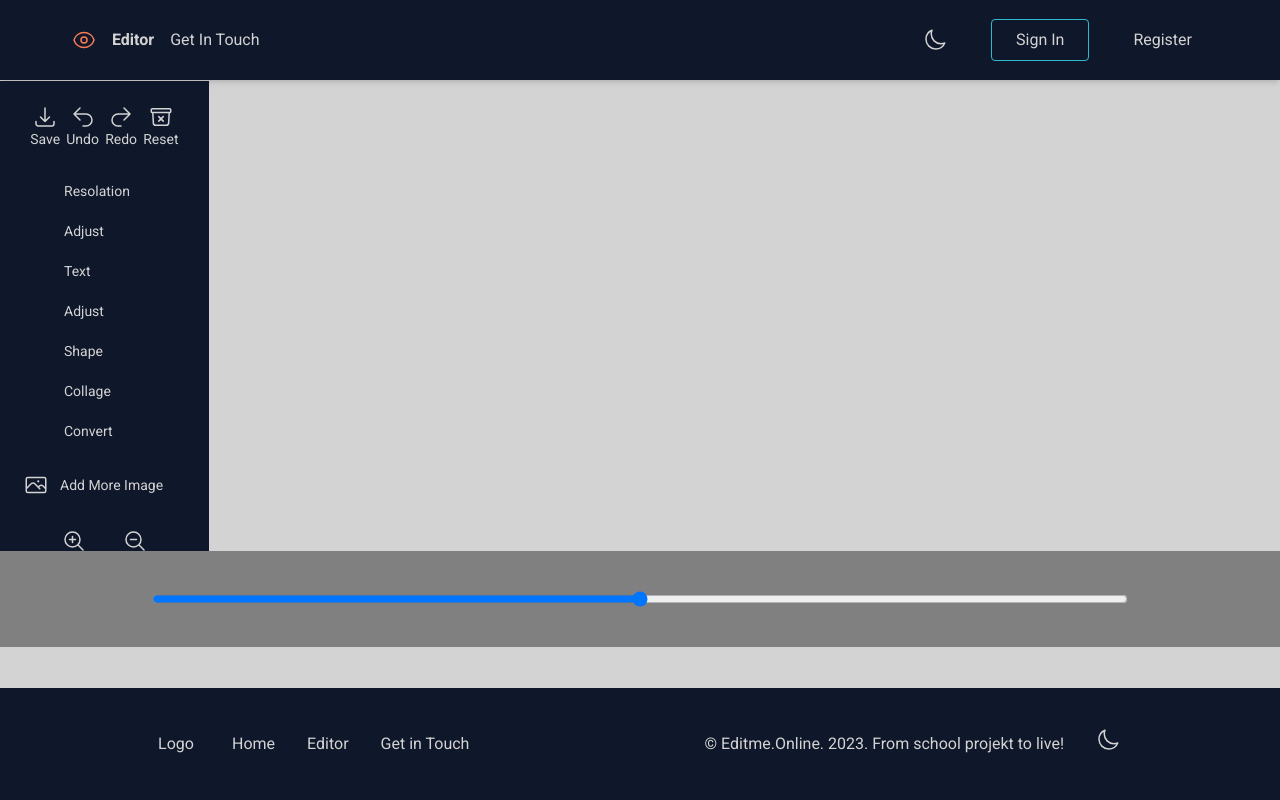
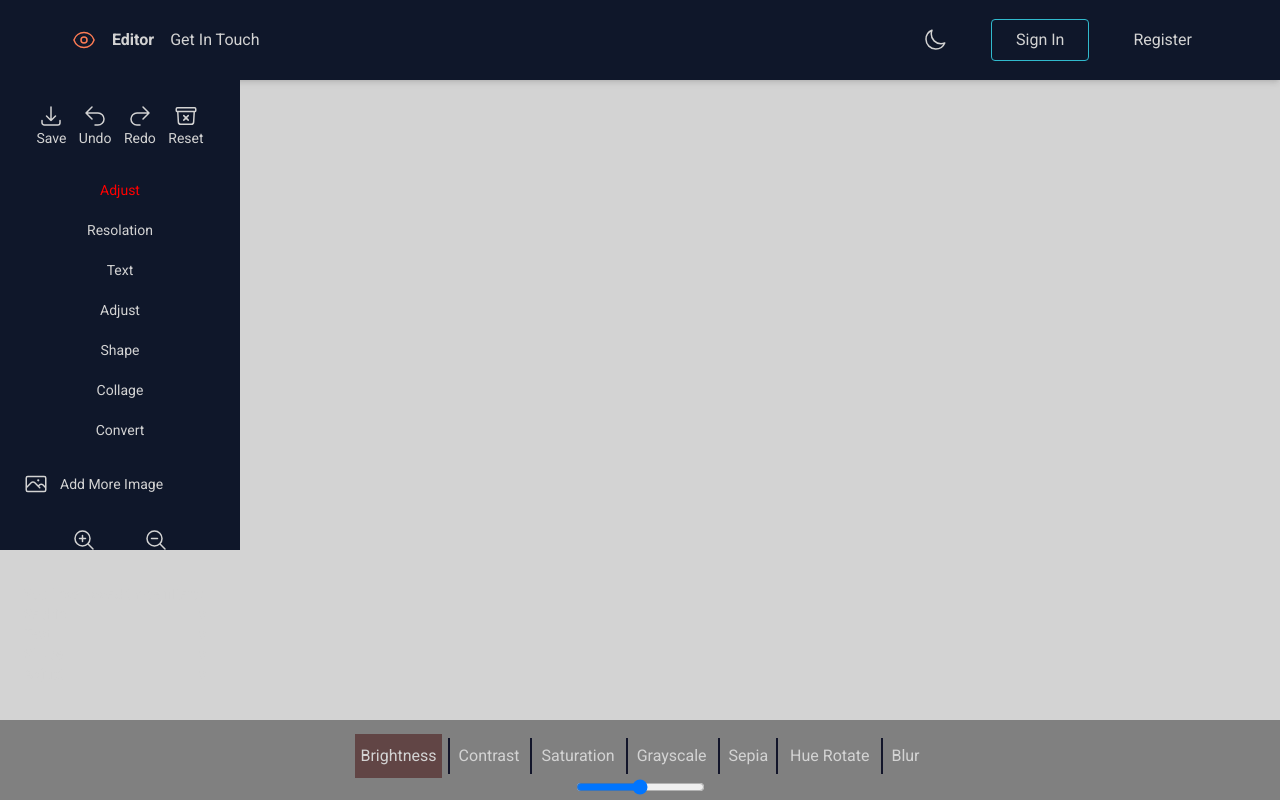
Before and after one commit to ShkelqimC/editme.online, a React (Create React App) app in the folder frontend/: page /edit/1 in a window 1280 px wide. Shown: the top 800 px of the page. Built offline with nearby package versions, Linux system fonts and the light colour scheme.

Commit message:
image restricts to container, does not make it bigger in editor

```diff
--- a/frontend/src/components/AdjustItem.jsx
+++ b/frontend/src/components/AdjustItem.jsx
@@ -1,5 +1,4 @@
 export default function AdjustItem({ item }) {
-  debugger;
   console.log(item, "item");
   return (
     <div>
--- a/frontend/src/components/DragDropImage.jsx
+++ b/frontend/src/components/DragDropImage.jsx
@@ -16,7 +16,6 @@ export function DragDropImage() {
 
   useEffect(() => {
     if (imageUrl !== null) {
-      debugger;
       navigate(`/Edit/${imageData.id}`, {
         state: {
           data: imageData,
@@ -28,7 +27,6 @@ export function DragDropImage() {
   const handleUpload = (event) => {
     const uploadedImage = event.target.files[0];
     const imgUrl = URL.createObjectURL(event.target.files[0]);
-    debugger;
     setImage(uploadedImage);
     setImageUrl(imgUrl);
     setImageData((prevImageData) => {
--- a/frontend/src/components/SideNavbarItem.jsx
+++ b/frontend/src/components/SideNavbarItem.jsx
@@ -1,19 +1,17 @@
-import { Link } from "react-router-dom";
-export default function SideNavbarItem({ item, index, onClick }) {
+export default function SideNavbarItem({ item, index, onClick, active }) {
   return (
-    <Link
-      to={item.path}
-      className={({ isActive }) =>
-        isActive ? "edit-active-state " : "edit-inactive-state"
-      }
+    <button
+      className={`sidebarItem ${active ? "active" : ""}`}
+      // className={({ isActive }) =>
+      //   isActive ? "edit-active-state " : "edit-inactive-state"
+      // }
       key={index}
       onClick={() => {
-        debugger;
         onClick(item);
       }}
     >
       {item.icon}
       {item.name}
-    </Link>
+    </button>
   );
 }
--- a/frontend/src/components/Slider.jsx
+++ b/frontend/src/components/Slider.jsx
@@ -1,9 +1,16 @@
-import React from 'react'
+import React from "react";
 
-export const Slider = () => {
+export const Slider = ({ min, max, value, handleChange, name }) => {
   return (
-    <div className='sliderContainer'>
-      <input type='range' className='slider'/>
+    <div className="sliderContainer">
+      <input
+        type="range"
+        className="slider"
+        min={min}
+        max={max}
+        value={value}
+        onChange={(e) => handleChange(e, name)}
+      />
     </div>
-  )
-}
+  );
+};
--- a/frontend/src/index.css
+++ b/frontend/src/index.css
@@ -69,5 +69,7 @@ body {
   flex-direction: column;
   justify-content: space-between;
   width: 100%;
-
 }
+.sidebarItem.active {
+  color: red;
+}
--- a/frontend/src/pages/Edit/Edit.jsx
+++ b/frontend/src/pages/Edit/Edit.jsx
@@ -1,24 +1,11 @@
 import { useLocation, Link } from "react-router-dom";
-import React, { useState } from "react";
+import React, { useState, useEffect } from "react";
 import SideNavbarItem from "../../components/SideNavbarItem";
 import AdjustItem from "../../components/AdjustItem";
-
-export function Edit(props, { imgUrl }) {
-  let { state } = useLocation();
-  const [imageUrl, setImageUrl] = useState();
-  const [activeSiedbarItem, setActiveSidebarItem] = useState();
-
-  // debugger;
-  console.log(state, "state");
-  console.log(props, "props");
-  console.log(state?.data?.url, "state.data.url");
+import "./edit.css";
+import { Slider } from "../../components/Slider";
 
 const sideNavbar = [
-    {
-      name: "Resolation",
-      path: "#resolation",
-      icon: "",
-    },
   {
     name: "Adjust",
     path: "#adjust",
@@ -97,6 +84,11 @@ export function Edit(props, { imgUrl }) {
     ],
   },
   {
+    name: "Resolation",
+    path: "#resolation",
+    icon: "",
+  },
+  {
     name: "Text",
     path: "#text",
     icon: "",
@@ -122,6 +114,58 @@ export function Edit(props, { imgUrl }) {
     icon: "",
   },
 ];
+
+export function Edit(props, { imgUrl }) {
+  const [options, setOptions] = useState(sideNavbar);
+  const [selectedSideNavOptionIndex, setSelectedOptionIndex] = useState(0);
+  const selectedSideNavOption = options[selectedSideNavOptionIndex];
+
+  const [bottomOption, setBottomOption] = useState();
+  const [selectedBottomOptionIndex, setSelectedBottomOptionIndex] = useState(0);
+  const selectedBottomOption = selectedSideNavOption[selectedBottomOptionIndex];
+
+  const [bottomSetting, setBottomSetting] = useState(null);
+  let { state } = useLocation();
+  const [imageUrl, setImageUrl] = useState();
+  const [activeSiedbarItem, setActiveSidebarItem] = useState();
+
+  useEffect(() => {
+    setActiveSidebarItem(options[selectedSideNavOptionIndex]);
+  }, selectedSideNavOptionIndex);
+
+  // debugger;
+
+  console.log(selectedBottomOption, "bottomoption");
+
+  function handleSliderChange(e, index, property, value) {
+    const test = options[selectedSideNavOption];
+    console.log(test, "test");
+
+    let optionCopy = [...options];
+
+    options[0].default_values[0][value] = e.target.value;
+
+    // return setOptions((prevOptions) => {
+    //   prevOptions.map((option, index) => {
+    //     debugger;
+    //     console.log(option, "option");
+    //     if (option.name !== activeSiedbarItem.name) return option;
+
+    //     var kk = option.filter((e, i) => {
+    //       return e.name === selectedBottomOption.name;
+    //     });
+    //     debugger;
+
+    //     option?.default_values?.map((o, i) => {
+    //       if (i === selectedBottomOptionIndex) {
+    //         o.value = target.value;
+    //       }
+    //     });
+    //   });
+    //   return { ...options };
+    // });
+  }
+
   console.log(activeSiedbarItem, "active");
   return (
     <>
@@ -211,13 +255,17 @@ export function Edit(props, { imgUrl }) {
             </div>
             <div className="space-y-2 ">
               <div className="flex flex-col space-y-5 px-10 text-start">
-                {sideNavbar.map((item, index) => (
+                {sideNavbar.map((item, index) => {
+                  return (
                     <SideNavbarItem
                       item={item}
                       index={index}
                       onClick={setActiveSidebarItem}
+                      active={index === selectedSideNavOptionIndex}
+                      options={item.default_values}
                     />
-                ))}
+                  );
+                })}
               </div>
             </div>
 
@@ -309,8 +357,11 @@ export function Edit(props, { imgUrl }) {
             </div>
           </nav>
         </aside>
-        <div className="flex items-center text-center justify-center mx-auto text-lightblack dark:bg-lightgray w-screen min-h-fit">
-          {state?.data?.url && <img src={state.data.url} className="image" />}
+        {/* //imageContainer flex items-center text-center justify-center mx-auto text-lightblack dark:bg-lightgray w-screen min-h-fit */}
+        <div className="imageContainer">
+          {state?.data?.url && (
+            <img src={state.data.url} className="editImage" />
+          )}
         </div>
       </section>
       <nav className="p-4 bg-gray text-lightgray dark:bg-black dark:text-lightgray">
@@ -319,8 +370,20 @@ export function Edit(props, { imgUrl }) {
             {activeSiedbarItem?.default_values !== undefined &&
               activeSiedbarItem?.default_values.map((item, index) => {
                 return (
-                  <li>
-                    <p>{item.name}</p>
+                  <li
+                    className={`edit-item ${
+                      index === selectedBottomOptionIndex ? "active" : ""
+                    }`}
+                  >
+                    <button
+                      className={``}
+                      key={index}
+                      name={item.name}
+                      active={index === selectedBottomOptionIndex}
+                      onClick={() => setSelectedBottomOptionIndex(index)}
+                    >
+                      {item.name}
+                    </button>
                   </li>
                 );
               })}
@@ -354,7 +417,13 @@ export function Edit(props, { imgUrl }) {
               </a>
             </li> */}
           </ul>
-          <input type="range" className="w-full" />
+          <Slider
+            min={selectedBottomOption?.range?.min}
+            max={selectedBottomOption?.range?.max}
+            value={selectedBottomOption?.value}
+            name={selectedBottomOption?.name}
+            handleChange={handleSliderChange}
+          />
         </div>
       </nav>
     </>
--- /dev/null
+++ b/frontend/src/pages/Edit/edit.css
@@ -0,0 +1,49 @@
+.edit-item {
+  cursor: pointer;
+  border: none;
+  outline: none;
+  padding: 1rem;
+  position: relative;
+  transition: background-color 200ms;
+  padding: 10px 5px;
+  margin: 0;
+  box-sizing: border-box;
+}
+.edit-item:hover,
+.edit-item:focus {
+  background-color: rgb(18, 21, 42);
+}
+.edit-item.active {
+  background-color: rgb(97, 69, 69);
+}
+.edit-item::after {
+  margin: 0;
+  padding: 0;
+  content: "";
+  position: absolute;
+  width: 2px;
+  right: -10%;
+  height: 80%;
+  bottom: 10%;
+  background-color: rgb(18, 21, 42);
+}
+.edit-item:last-child::after {
+  display: none;
+}
+.edit-item button {
+  margin: 0;
+  padding: 0;
+}
+
+.editImage {
+  width: 100%;
+  height: 100%;
+  object-fit: contain;
+  object-position: center;
+  margin: auto;
+}
+.imageContainer {
+  height: 80vh;
+  object-fit: center;
+  margin: auto;
+}
```
Lines whose indentation alone changed are shown as unchanged.
